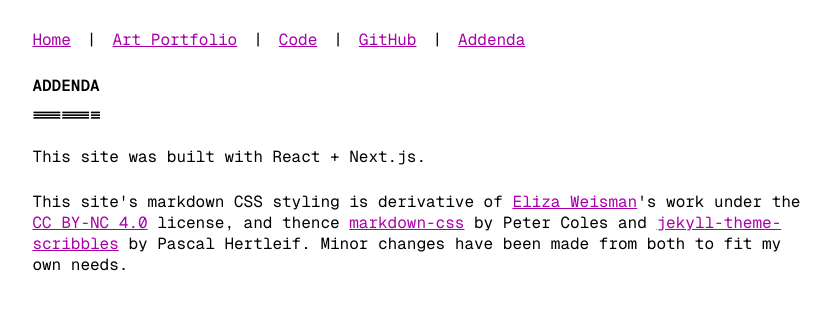
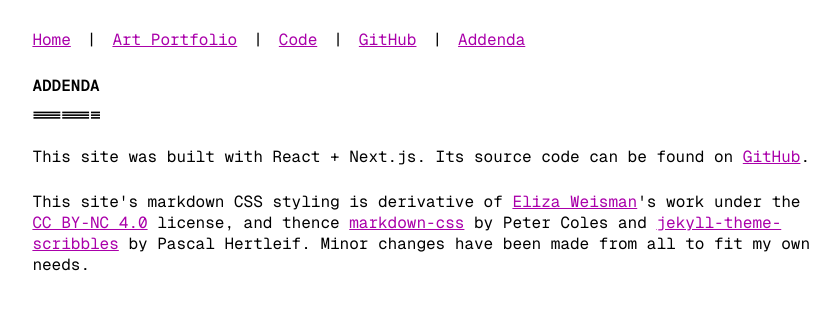
Before and after one commit to jalberse/alberse-website, a Next.js app: page /addenda in a window 1280 px wide. Shown: the top 310 px of the page, without its empty margins (214-1054 px from the left). Built offline with nearby package versions, Linux system fonts and the light colour scheme.

Commit message:
Add this site's GH to the addenda

```diff
--- a/app/addenda/page.tsx
+++ b/app/addenda/page.tsx
@@ -6,10 +6,10 @@ export default function Addenda() {
   return (
     <div>
       <h1>Addenda</h1>
-      <p>This site was built with React + Next.js.</p>
+      <p>This site was built with React + Next.js. Its source code can be found on <a href="https://github.com/jalberse/alberse-website">GitHub</a>.</p>
       <p>This site&apos;s markdown CSS styling is derivative of <a href="https://www.elizas.website/">Eliza Weisman</a>&apos;s work under the <a href="https://creativecommons.org/licenses/by-nc/4.0/">CC BY-NC 4.0</a> license,
       and thence <a href="https://github.com/mrcoles/markdown-css">markdown-css</a> by Peter Coles and <a href="https://killercup.github.io/jekyll-theme-scribbles/">jekyll-theme-scribbles</a> by Pascal Hertleif.
-      Minor changes have been made from both to fit my own needs.</p>
+      Minor changes have been made from all to fit my own needs.</p>
     </div>
   );
 }
```
